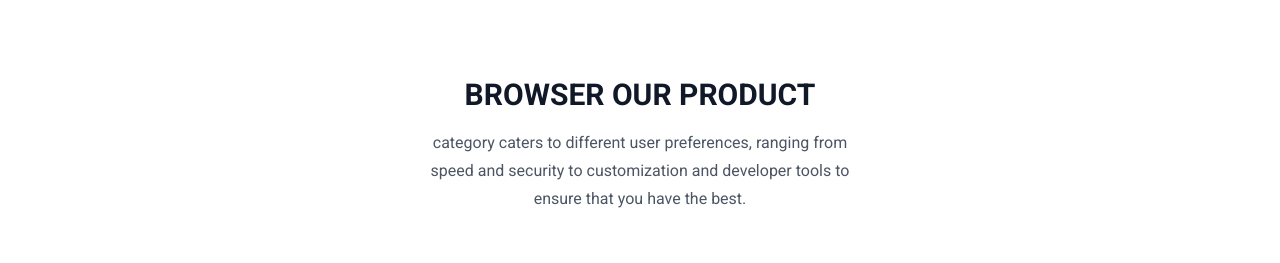
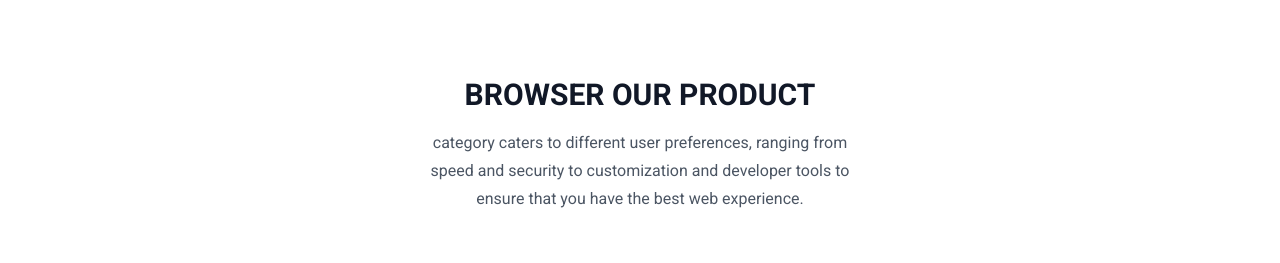
Before and after one commit to YithSopheaktra8/nextjs-ecommerce, a Next.js app: page / in a window 1280 px wide. Shown: the part 1020-1283 px from the top of the page. Built offline with nearby package versions, Linux system fonts and the light colour scheme; no server answers; what tw-elements would draw is missing.

Commit message:
fix: update product partically

```diff
--- a/src/app/page.tsx
+++ b/src/app/page.tsx
@@ -63,7 +63,7 @@ export default function Home() {
 						<p className="mt-4 text-base font-normal leading-7 text-gray-600">
 							category caters to different user preferences,
 							ranging from speed and security to customization and
-							developer tools to ensure that you have the best.
+							developer tools to ensure that you have the best web experience.
 						</p>
 					</div>
 					<BrandComponent />
--- a/src/components/table/UserTable.tsx
+++ b/src/components/table/UserTable.tsx
@@ -127,6 +127,7 @@ export default function UserTable() {
 	}
 
 	const handleUpdate = async () => {
+		console.log(productDetails)
 		const productId = editProductDetails?.id;
 
 		const myHeaders = new Headers();
@@ -167,7 +168,7 @@ export default function UserTable() {
 			},
 			name: editProductDetails?.name,
 			desc: editProductDetails?.desc,
-			image: imageUrl,
+			image: imageUrl && productDetails?.image,
 			price: editProductDetails?.price,
 			quantity: editProductDetails?.quantity,
 		};
@@ -207,7 +208,7 @@ export default function UserTable() {
 			setProductList(data.results);
 		}
 		fetchData();
-	}, []);
+	}, [productList]);
 
 	return (
 		<div className="mt-10">
@@ -410,8 +411,7 @@ export default function UserTable() {
 								if (file) {
 									const reader = new FileReader();
 									reader.onload = (event) => {
-										const imageDataUrl =
-											event.target?.result;
+										const imageDataUrl = event.target?.result;
 										setEditProductDetails((prevState) => ({
 											...prevState,
 											image: imageDataUrl as string, // Cast imageDataUrl to string
```
